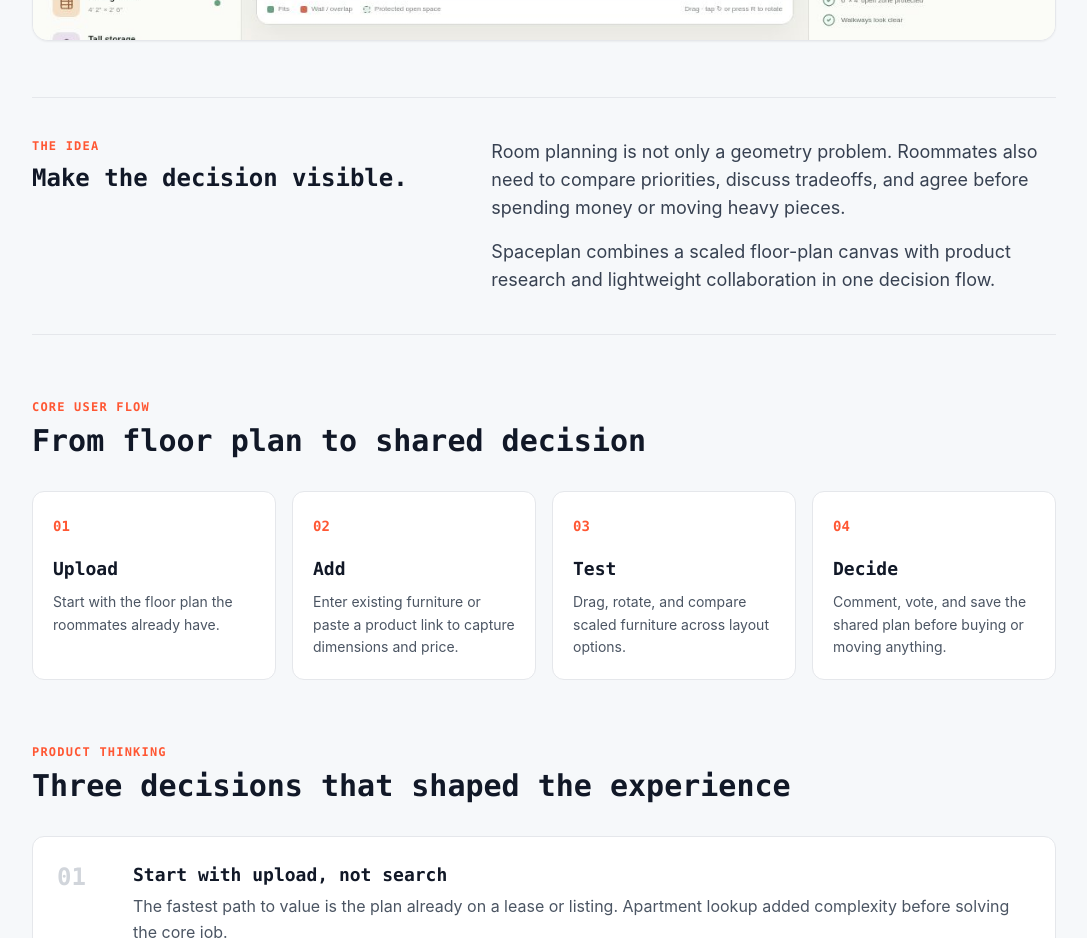
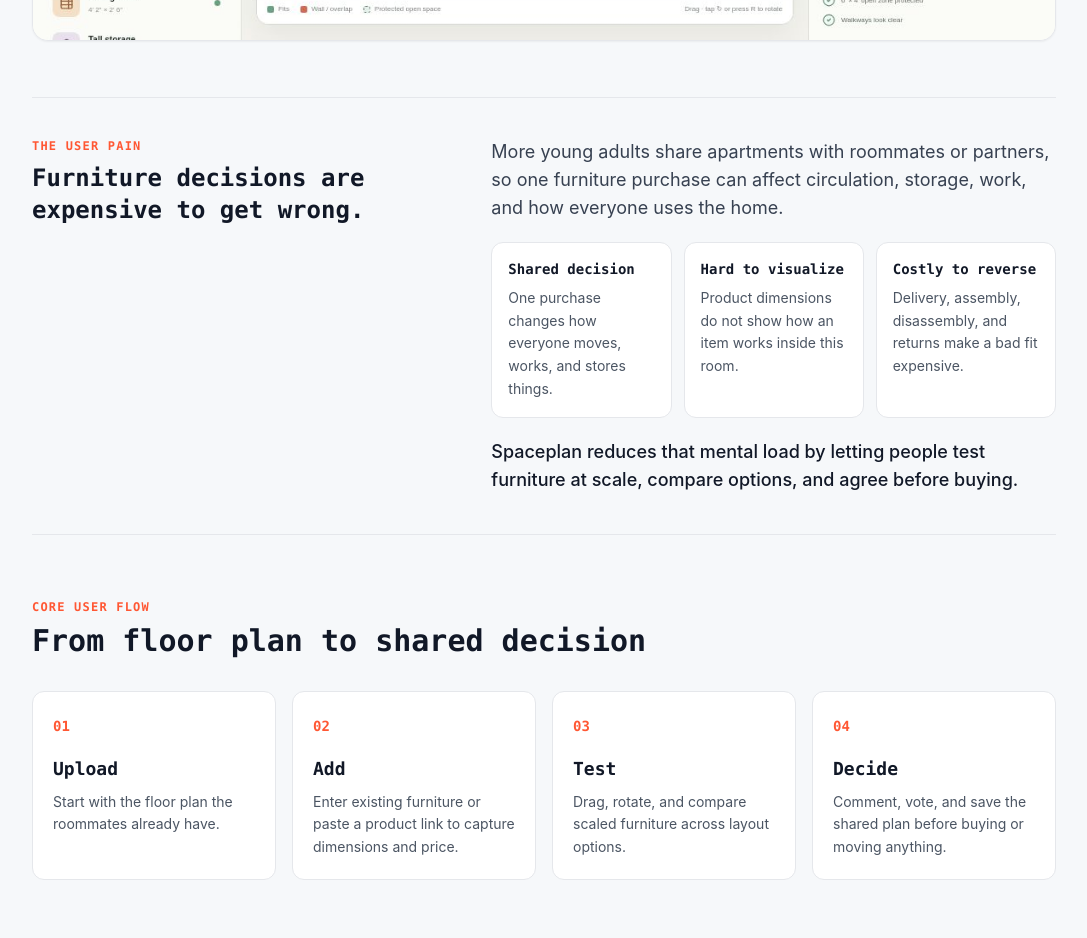
Before and after one commit to lrao01-su/lrao01-su.github.io, a React (Create React App) app: page /#/projects/spaceplan in a window 1280 px wide. Shown: the part 1000-1938 px from the top of the page, without its empty margins (96-1183 px from the left). Built offline with nearby package versions, Linux system fonts and the light colour scheme.

Commit message:
Clarify Spaceplan user pain

```diff
--- a/src/pages/SpaceplanCaseStudy.jsx
+++ b/src/pages/SpaceplanCaseStudy.jsx
@@ -53,12 +53,33 @@
 
         <section className="grid grid-cols-1 lg:grid-cols-[1fr_1.4fr] gap-8 lg:gap-14 py-10 border-y border-gray-200 dark:border-[#30363D]">
           <div>
-            <p className="font-mono text-xs font-semibold text-[#FF5733] dark:text-[#FF6B47] uppercase tracking-widest mb-2">The idea</p>
-            <h2 className="text-2xl font-bold text-gray-900 dark:text-gray-100">Make the decision visible.</h2>
+            <p className="font-mono text-xs font-semibold text-[#FF5733] dark:text-[#FF6B47] uppercase tracking-widest mb-2">The user pain</p>
+            <h2 className="text-2xl font-bold text-gray-900 dark:text-gray-100">Furniture decisions are expensive to get wrong.</h2>
           </div>
-          <div className="space-y-4 text-base sm:text-lg text-gray-700 dark:text-gray-300 leading-relaxed">
-            <p>Room planning is not only a geometry problem. Roommates also need to compare priorities, discuss tradeoffs, and agree before spending money or moving heavy pieces.</p>
-            <p>Spaceplan combines a scaled floor-plan canvas with product research and lightweight collaboration in one decision flow.</p>
+          <div className="space-y-5 text-base sm:text-lg text-gray-700 dark:text-gray-300 leading-relaxed">
+            <p>More young adults share apartments with roommates or partners, so one furniture purchase can affect circulation, storage, work, and how everyone uses the home.</p>
+            <div className="grid grid-cols-1 sm:grid-cols-3 gap-3">
+              {[
+                {
+                  title: 'Shared decision',
+                  text: 'One purchase changes how everyone moves, works, and stores things.',
+                },
+                {
+                  title: 'Hard to visualize',
+                  text: 'Product dimensions do not show how an item works inside this room.',
+                },
+                {
+                  title: 'Costly to reverse',
+                  text: 'Delivery, assembly, disassembly, and returns make a bad fit expensive.',
+                },
+              ].map((point) => (
+                <div key={point.title} className="rounded-xl border border-gray-200 dark:border-[#30363D] bg-white dark:bg-[#161B22] p-4">
+                  <h3 className="text-sm font-bold text-gray-900 dark:text-gray-100 mb-2">{point.title}</h3>
+                  <p className="text-sm leading-relaxed text-gray-600 dark:text-gray-400">{point.text}</p>
+                </div>
+              ))}
+            </div>
+            <p className="font-medium text-gray-900 dark:text-gray-100">Spaceplan reduces that mental load by letting people test furniture at scale, compare options, and agree before buying.</p>
           </div>
         </section>
 
```
